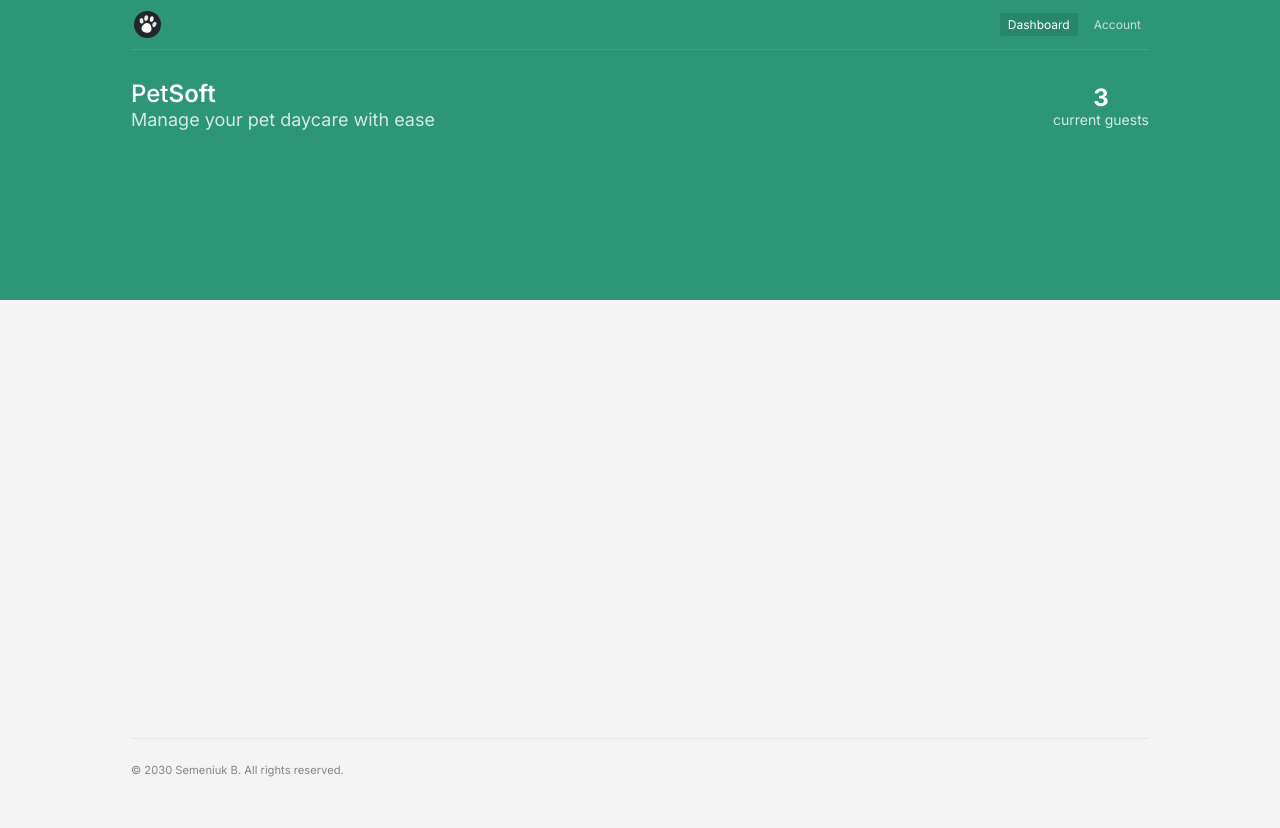
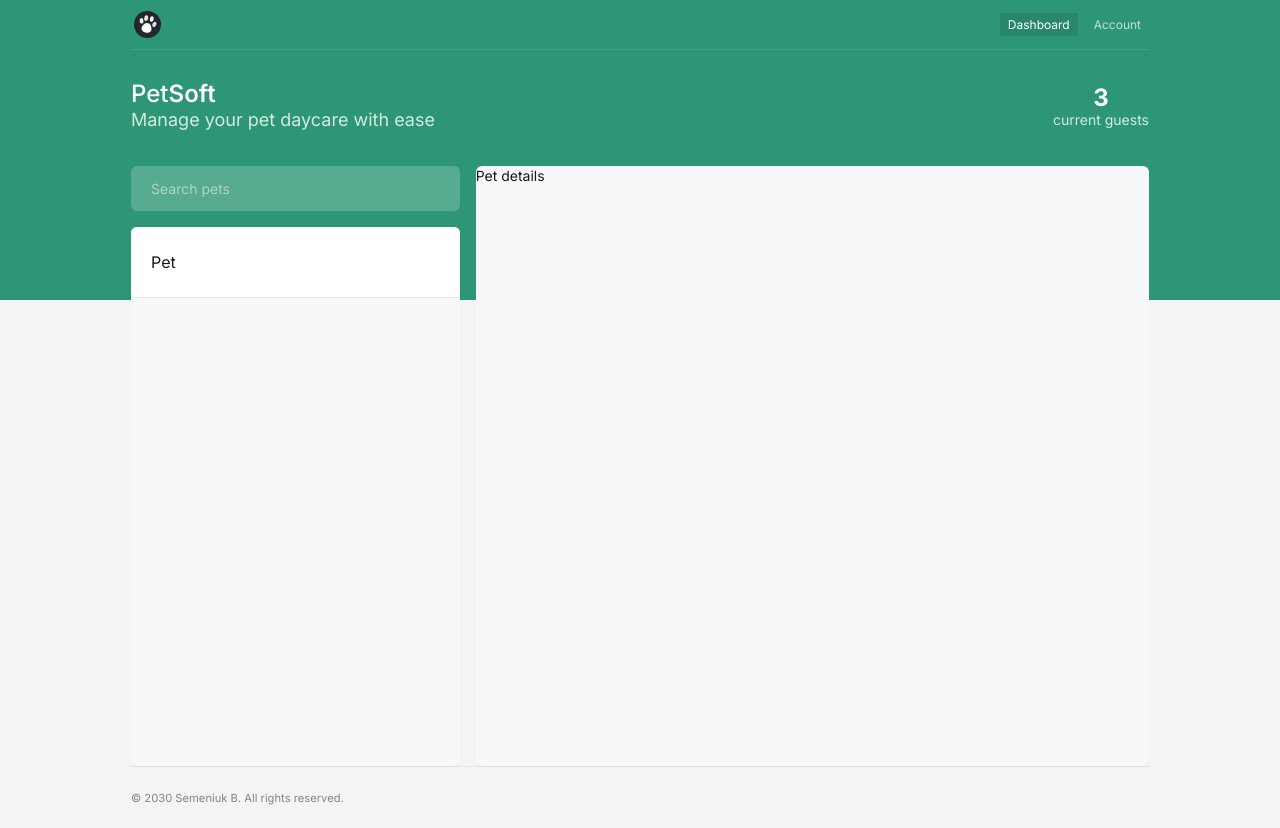
Before and after one commit to semeniukb/pets, a Next.js app: page /app/dashboard in a window 1280 px wide. Before the commit the page ends 800 px from the top, so only its background shows below. Built offline with nearby package versions, Linux system fonts and the light colour scheme.

Commit message:
create additional componenets for dashboard

```diff
--- a/src/app/(app)/app/dashboard/page.tsx
+++ b/src/app/(app)/app/dashboard/page.tsx
@@ -1,5 +1,9 @@
 import Branding from "@/components/branding";
 import Stats from "@/components/stats";
+import ContentBlock from "@/components/content-block";
+import SearchForm from "@/components/search-form";
+import PetList from "@/components/pet-list";
+import PetDetails from "@/components/pet-details";
 
 export default function Page() {
   return (
@@ -9,6 +13,24 @@ export default function Page() {
 
         <Stats />
       </div>
+
+      <div className="grid md:grid-cols-3 md:grid-rows-[45px_1fr] grid-rows-[45px_300px_500px] gap-4 md:h-[600px]">
+        <div className="md:row-start-1 md:row-span-1 md:col-start-1 md:col-span-1">
+          <SearchForm />
+        </div>
+
+        <div className="relative md:row-start-2 md:row-span-full md:col-start-1 md:col-span-1">
+          <ContentBlock>
+            <PetList />
+          </ContentBlock>
+        </div>
+
+        <div className="md:row-start-1 md:row-span-full md:col-start-2 md:col-span-full">
+          <ContentBlock>
+            <PetDetails />
+          </ContentBlock>
+        </div>
+      </div>
     </main>
   );
 }
--- /dev/null
+++ b/src/components/content-block.tsx
@@ -0,0 +1,22 @@
+import { cn } from "@/lib/utils";
+
+type ContentBlockProps = {
+  children: React.ReactNode;
+  className?: string;
+};
+
+export default function ContentBlock({
+  children,
+  className,
+}: ContentBlockProps) {
+  return (
+    <div
+      className={cn(
+        "bg-[#F7F8FA] shadow-sm rounded-md overflow-hidden h-full w-full",
+        className,
+      )}
+    >
+      {children}
+    </div>
+  );
+}
--- /dev/null
+++ b/src/components/pet-details.tsx
@@ -0,0 +1,3 @@
+export default function PetDetails() {
+  return <section className="flex flex-col h-full w-full">Pet details</section>;
+}
--- /dev/null
+++ b/src/components/pet-list.tsx
@@ -0,0 +1,19 @@
+"use client";
+
+import { cn } from "@/lib/utils";
+
+export default function PetList() {
+  return (
+    <ul className="bg-white border-b border-light">
+      <li>
+        <button
+          className={cn(
+            "flex items-center h-[70px] w-full cursor-pointer px-5 text-base gap-3 hover:bg-[#EFF1F2] focus:bg-[#EFF1F2] transition",
+          )}
+        >
+          Pet
+        </button>
+      </li>
+    </ul>
+  );
+}
--- /dev/null
+++ b/src/components/search-form.tsx
@@ -0,0 +1,11 @@
+export default function SearchForm() {
+  return (
+    <form className="w-full h-full">
+      <input
+        className="w-full h-full bg-white/20 rounded-md px-5 outline-none transition focus:bg-white/50 hover:bg-white/30 placeholder:text-white/50"
+        placeholder="Search pets"
+        type="search"
+      />
+    </form>
+  );
+}
```
